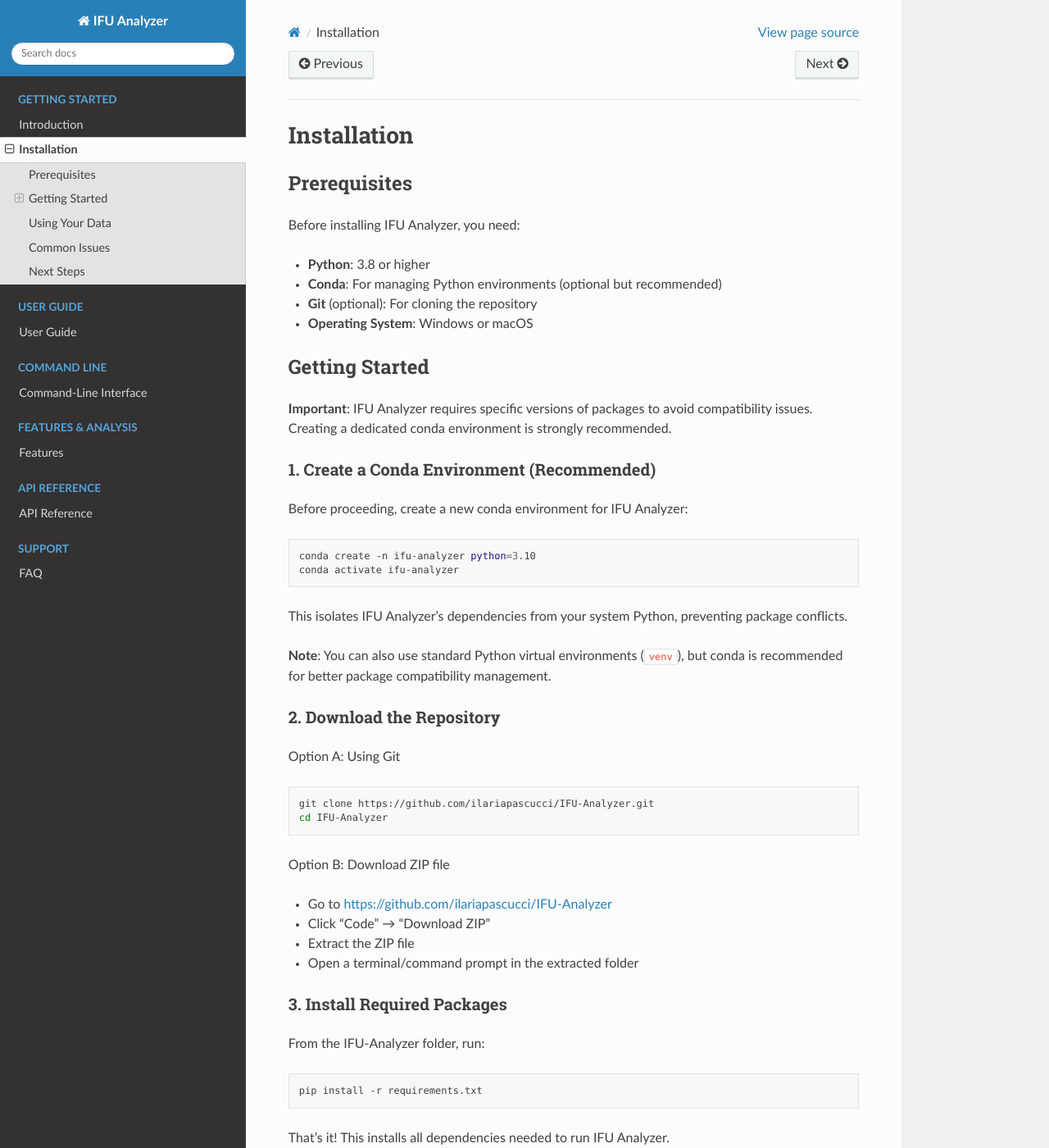
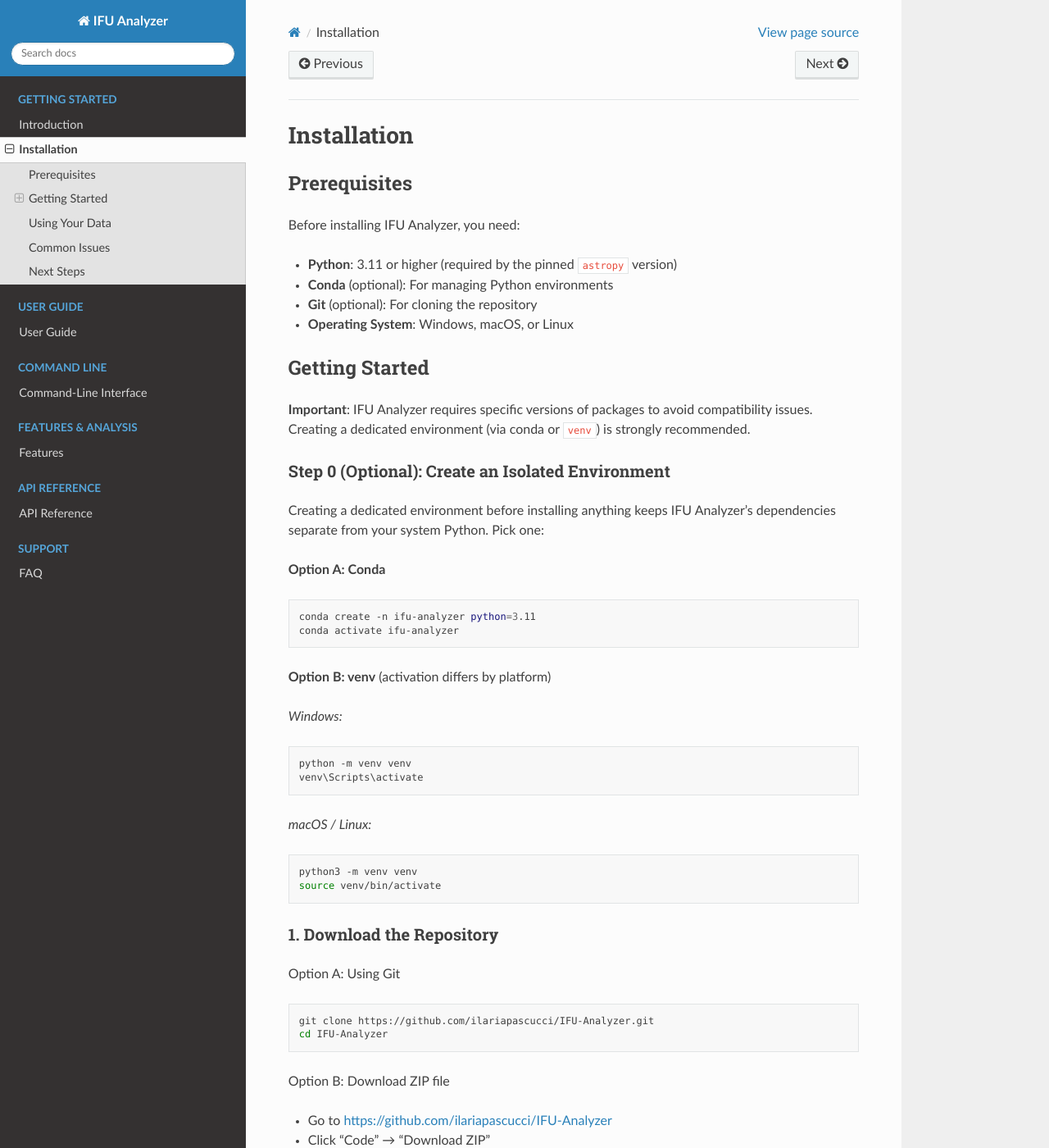
Before and after one commit to ilariapascucci/IFU-Analyzer, a Sphinx documentation site: the page built from docs/installation.rst, in a window 1280 px wide and 1400 px high. Shown: the whole window at 82% size. Built offline with Sphinx 7.4.7 and the Read the Docs theme 3.1.0, drawn with Linux system fonts in a browser that asks for light colours; some of the changed text lies outside the part shown.

Commit message:
docs introduction and installation up to date 08/20

```diff
--- a/docs/installation.rst
+++ b/docs/installation.rst
@@ -7,34 +7,48 @@
 
 Before installing IFU Analyzer, you need:
 
-- **Python**: 3.8 or higher
-- **Conda**: For managing Python environments (optional but recommended)
+- **Python**: 3.11 or higher (required by the pinned ``astropy`` version)
+- **Conda** (optional): For managing Python environments
 - **Git** (optional): For cloning the repository
-- **Operating System**: Windows or macOS
+- **Operating System**: Windows, macOS, or Linux
 
 Getting Started
-===============
+================
 
 **Important**: IFU Analyzer requires specific versions of packages to avoid compatibility issues.
-Creating a dedicated conda environment is strongly recommended.
+Creating a dedicated environment (via conda or ``venv``) is strongly recommended.
 
-1. Create a Conda Environment (Recommended)
---------------------------------------------
+Step 0 (Optional): Create an Isolated Environment
+----------------------------------------------------
 
-Before proceeding, create a new conda environment for IFU Analyzer:
+Creating a dedicated environment before installing anything keeps IFU Analyzer's
+dependencies separate from your system Python. Pick one:
+
+**Option A: Conda**
 
 .. code-block:: bash
 
-   conda create -n ifu-analyzer python=3.10
+   conda create -n ifu-analyzer python=3.11
    conda activate ifu-analyzer
 
-This isolates IFU Analyzer's dependencies from your system Python, preventing package conflicts.
+**Option B: venv** (activation differs by platform)
 
-**Note**: You can also use standard Python virtual environments (``venv``), but conda is
-recommended for better package compatibility management.
+*Windows:*
+
+.. code-block:: bat
+
+   python -m venv venv
+   venv\Scripts\activate
+
+*macOS / Linux:*
+
+.. code-block:: bash
+
+   python3 -m venv venv
+   source venv/bin/activate
 
 
-2. Download the Repository
+1. Download the Repository
 ---------------------------
 
 Option A: Using Git
@@ -52,7 +66,7 @@
 - Open a terminal/command prompt in the extracted folder
 
 
-3. Install Required Packages
+2. Install Required Packages
 ------------------------------
 
 From the IFU-Analyzer folder, run:
@@ -100,8 +114,9 @@
 **Quick fixes:**
 
 - **Module not found**: Make sure you're in the correct folder and ran ``pip install -r requirements.txt``
-- **Import error**: Verify Python 3.8+ is installed: ``python --version``
+- **Import error**: Verify Python 3.11+ is installed: ``python --version``
 - **Window won't open**: Check that all packages installed successfully
+- **App not reading the file**: Make sure the FITS file is from one of the three supported instruments (MUSE, MIRI, or NIRSpec) and that its header includes the ``INSTRUME`` or ``TELESCOP`` keyword IFU Analyzer uses to auto-detect the instrument. Files without a recognized keyword, or from other instruments, won't load.
 
 
 Next Steps
```
Also changed, not shown: other parts of docs/installation.rst (+1 -1 lines), docs/introduction.rst (+23 -9 lines), 14 other files.
